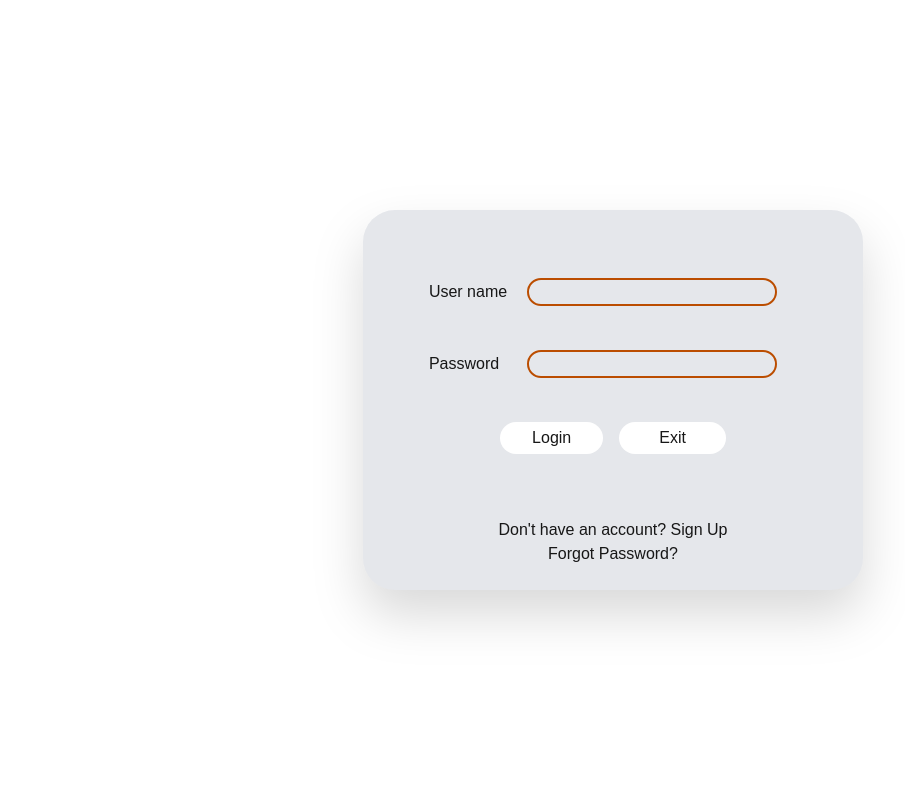
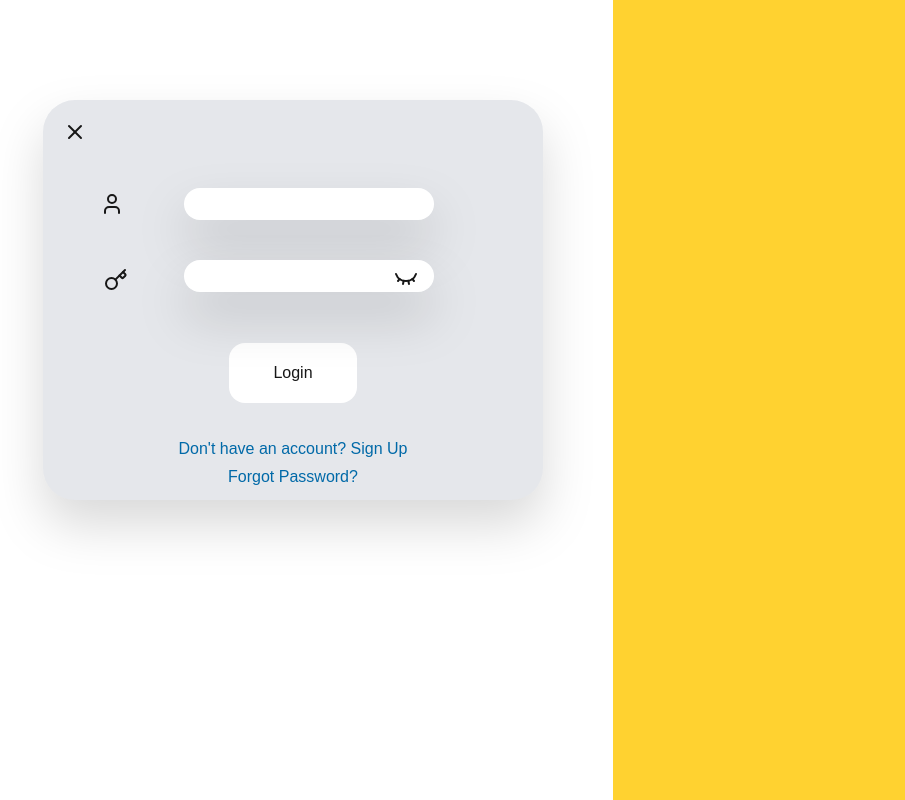
Before and after one commit to YasasSri2002/nestify-eServices, a Next.js app: page /login in a window 1280 px wide. Shown: the whole page, without its empty margins (27-932 px from the left). Built offline with nearby package versions, Linux system fonts and the light colour scheme.

Commit message:
login page update 1.2

```diff
--- a/src/components/ui/registerForm.tsx
+++ b/src/components/ui/registerForm.tsx
@@ -1,34 +1,64 @@
+
 "use client";
-
+import {EyeClosed, Eye , X ,User ,Key} from 'lucide-react';
 export default function registerForm(){
     return(
         <>
-          <div className="grid justify-items-center content-center h-dvh">
-              <div className="grid justify-items-center w-[500px] h-auto bg-gray-200 rounded-4xl drop-shadow-2xl">
-                <div className="grid grid-row-2 justify-center space-x-5 w-full px-10 pt-5 my-6">
-                   <div className="row-1 space-x-5 py-6">
-                        <label htmlFor="userName">User name</label>
+          <div className="grid sm:grid-cols-2 justify-items-center content-center h-dvh">
+
+              <div className="grid col-1 justify-items-center relative top-25 w-[500px] h-[400px] bg-gray-200 rounded-4xl drop-shadow-2xl">
+                <div className='absolute top-5 left-5'>
+                    <button>
+                        <X/>
+                    </button>
+                </div>
+                <div className="flex-col justify-items-center space-x-5 w-full px-10 pt-5 my-6">
+
+                   <div className="space-x-6 py-5">
+                        <span className='relative top-7 -left-8'>
+                            <User/>
+                        </span>
                         <input type="text" name="userName"
-                        className="border-amber-700 border-2 w-[250px] rounded-2xl"/>
+                        className="bg-white  border-none drop-shadow-2xl focus:bg-gray-100
+                        py-1 px-2 w-[250px] ml-7 rounded-2xl"/>
                    </div>
-                    <div className="row-2 space-x-7 py-5">
-                        <label htmlFor="password">Password</label>
+
+                    <div className="space-x-8 py-5 relative left-4 flex content-center">
+                        <span className='relative top-2 -left-6'>
+                            <Key/>
+                        </span>
                         <input type="password" name="password"
-                                className="border-amber-700 border-2 w-[250px] rounded-2xl"/>
+                                className="bg-white border-none drop-shadow-2xl focus:bg-gray-100 py-1 px-2 w-[250px] rounded-2xl"/>
+                        <button className='relative top-0.5 -left-18'>
+                                <EyeClosed/>
+                        </button>
                     </div>
                 </div>
 
-                <div className="flex justify-center space-x-4 mb-10">
-                    <button className="bg-white px-8 py-1 rounded-2xl">Login</button>
-                    <button className="bg-white px-10 py-1 rounded-2xl">Exit</button>
+                <div className="flex justify-center space-x-4 mb-5">
+                    <button className="bg-white h-[60px] w-[8em] rounded-2xl">Login</button>
                 </div>
 
-                <div className="grid text-center my-6">
+                <div className="grid text-center my-2 text-sky-700">
                     <a href="#">Don't have an account? Sign Up</a>
                     <a href="#">Forgot Password?</a>
                 </div>
 
+                <div className="flex items-center w-full mb-6 text-gray-500 sm:hidden">
+                    <hr className="flex-grow border-t  bg-gray-500" />
+                    <span className="px-4 text-sm font-medium whitespace-nowrap">Or</span>
+                    <hr className="flex-grow border-t  bg-gray-500" />
+                </div>
+
             </div>
+
+            <div className='col-2 w-full h-screen bg-amber-300'>
+
+
+            </div>
+
+
+
           </div>
         </>
     );
```
